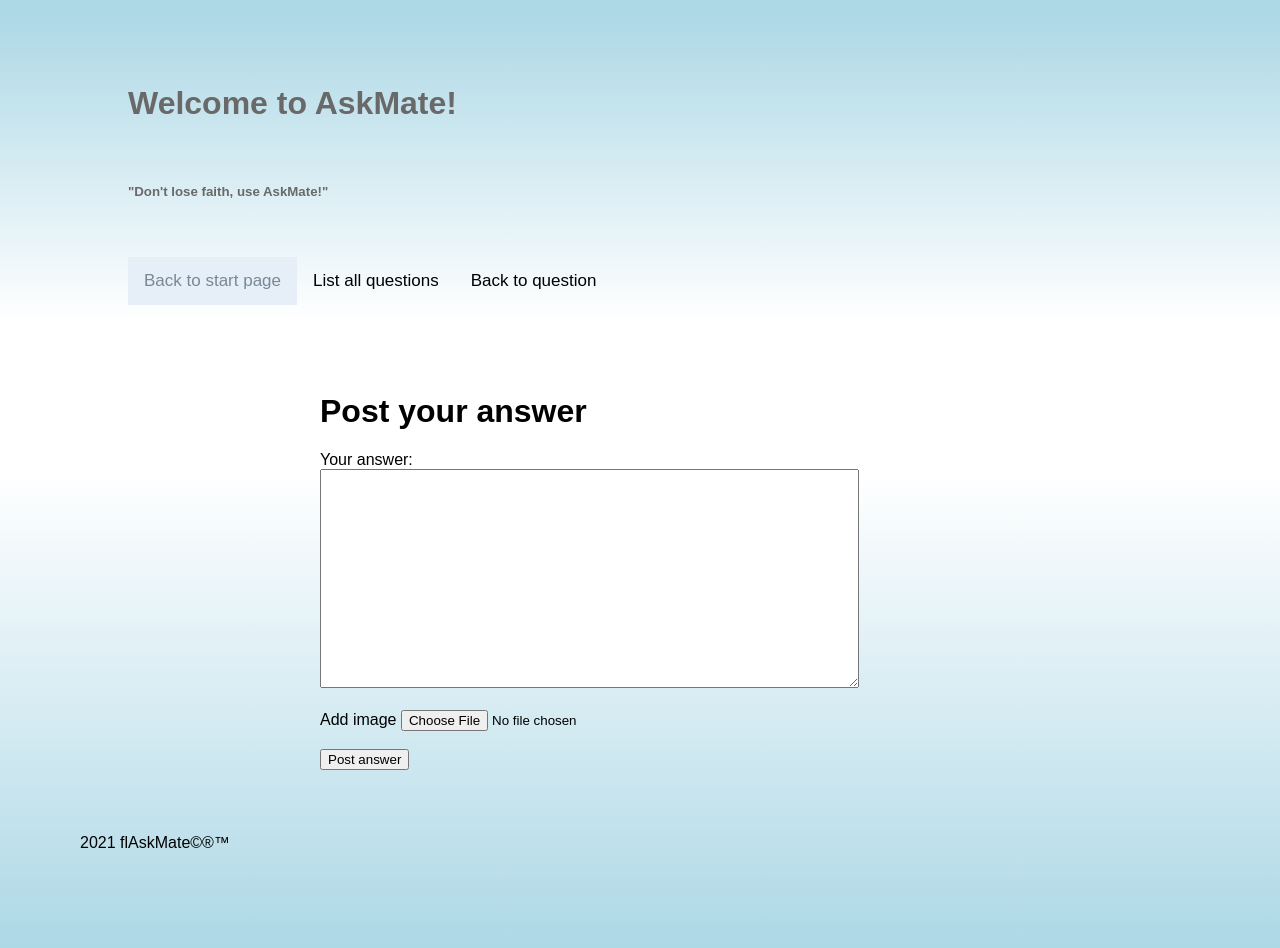
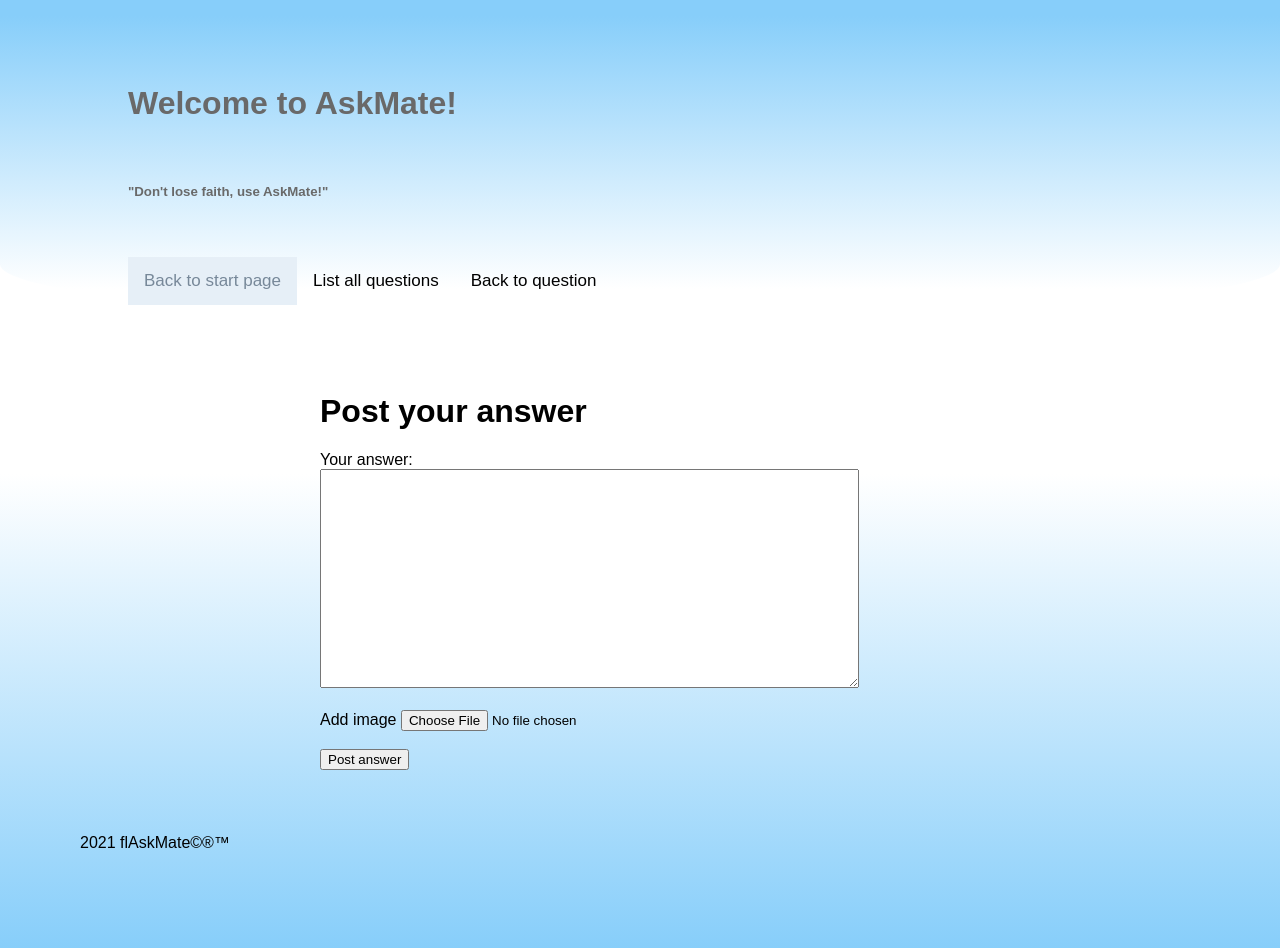
Before and after one commit to LatNat/ask-mate-3-python-LatNat, a Flask app: page /answer/1 in a window 1280 px wide. Run offline with Flask 2, Linux system fonts and the light colour scheme.

Commit message:
debug in main page

```diff
--- a/server.py
+++ b/server.py
@@ -48,7 +48,7 @@ def list_index():
         session["check"] = False
         if "reverse" in request.form.keys():
             session["check"] = True
-        data = data_handler.import_all_questions(request.form["sort_key"], session["checked"])
+        data = data_handler.import_all_questions(request.form["sort_key"], session["check"])
         path = os.path.join(app.config['UPLOAD_FOLDER'])
         return render_template("index.html", data=data, default_sort=session["sort"], checked=session["check"], path=path)
     path = os.path.join(app.config['UPLOAD_FOLDER'])
--- a/static/stylesheet.css
+++ b/static/stylesheet.css
@@ -150,7 +150,9 @@ table.centered {
 .header {
     width: auto;
     padding: 5% 10% 1em 10%;
-    background:linear-gradient(to bottom, lightblue 5%, white 100%);
+    background:linear-gradient(to bottom, lightskyblue 5%, white 90%);
+    border-radius: 0 0 85% 85% / 30%;
+    border-color: black;
     color: dimgray;
 }
 
@@ -164,7 +166,7 @@ body {
     min-height: 100vh;
     padding: 0;
     margin: 0;
-    background:linear-gradient(to bottom, white 50%, lightblue 100%);
+    background:linear-gradient(to bottom, white 50%, lightskyblue 100%);
 }
 
 textarea {
```
